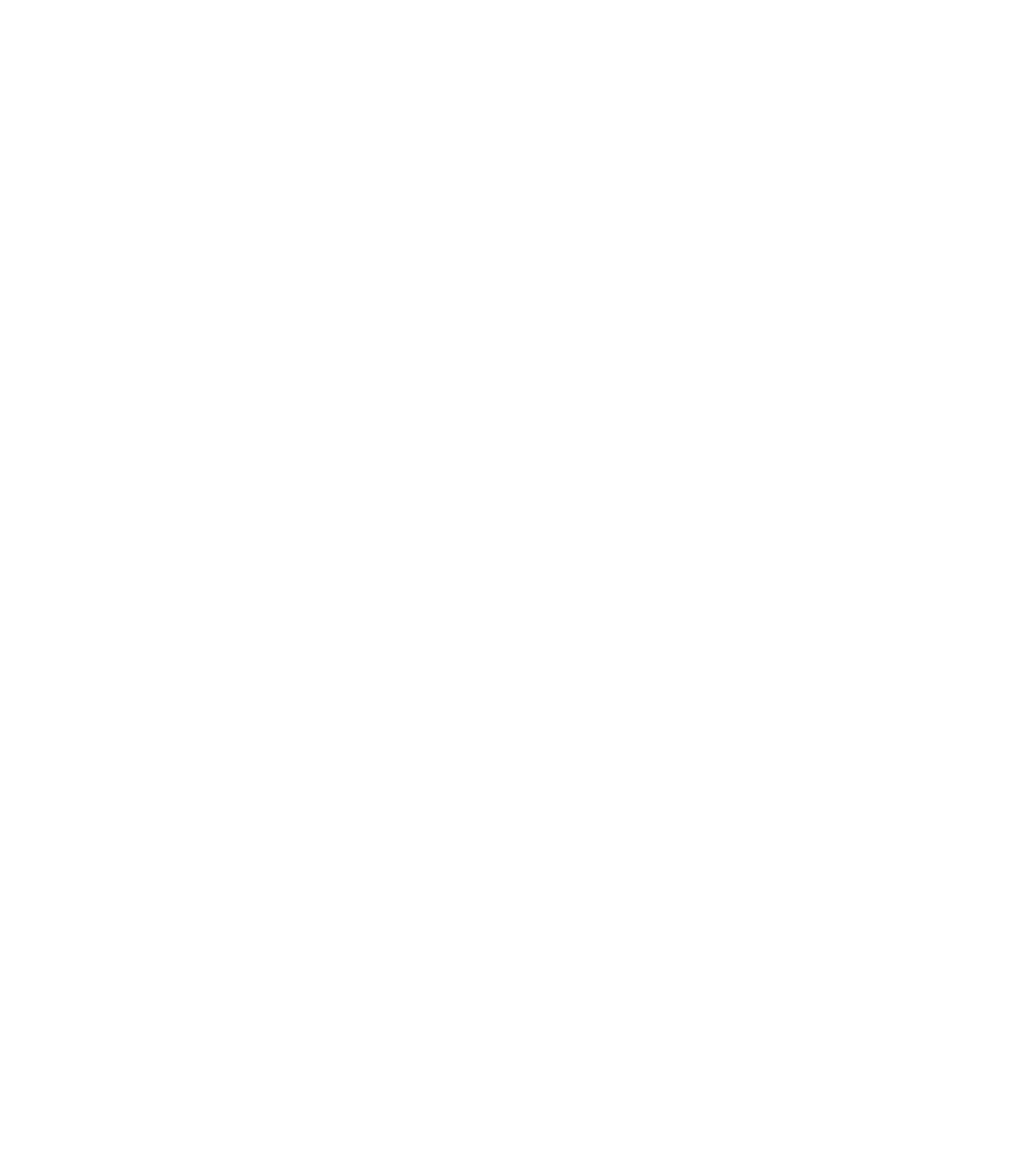
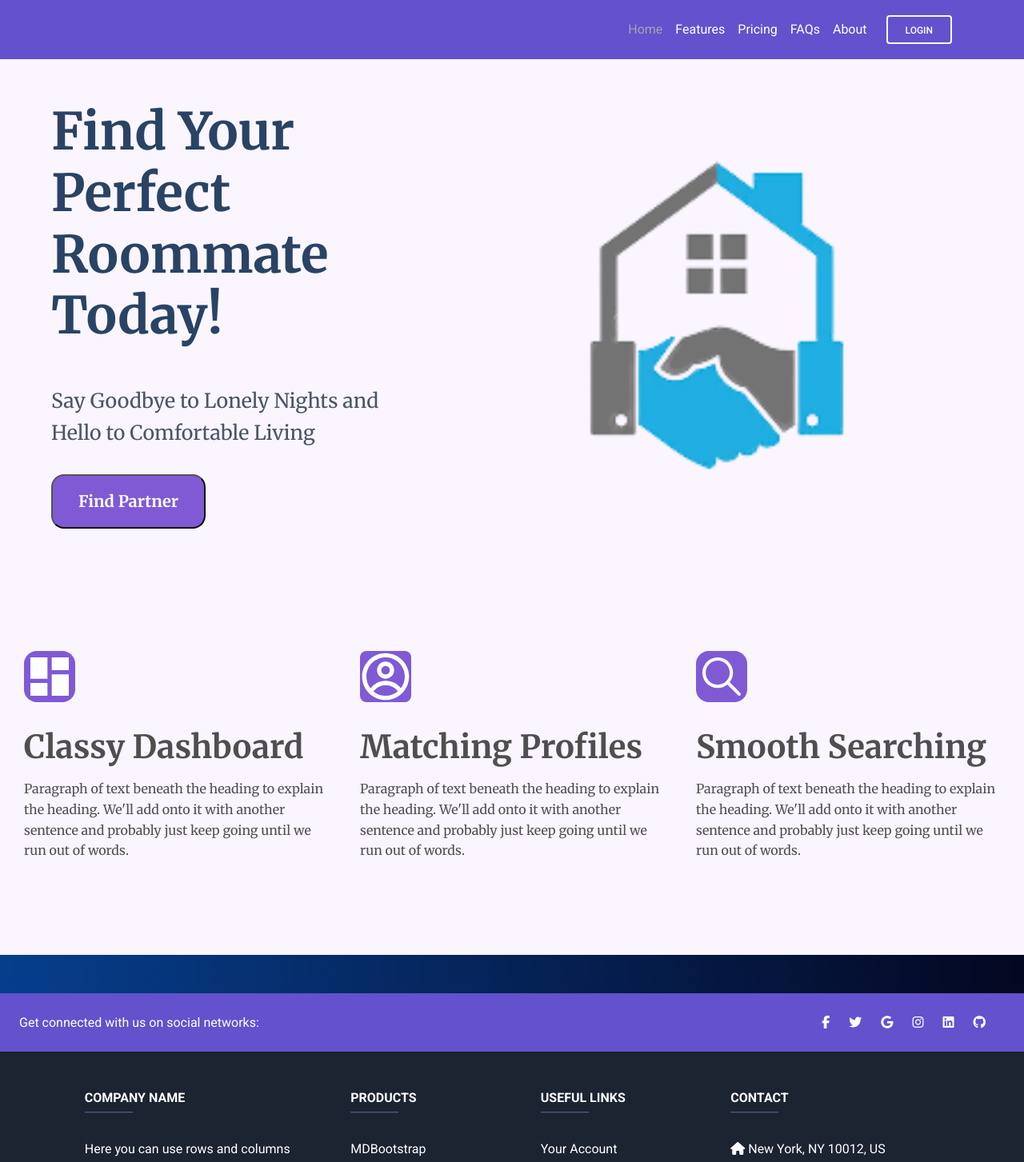
Before and after one commit to aniketmore311/tsec-hacks-atmanirbhar-coders, a React (Create React App) app in the folder client/: page /landing in a window 1280 px wide. Before the commit this address had no page. Shown: the top 1453 px of the page at 80% size. Before the commit the page ends 800 px from the top, so only its background shows below. Built offline with nearby package versions, Linux system fonts and the light colour scheme.

Commit message:
feat: add landing page

```diff
--- a/client/public/index.html
+++ b/client/public/index.html
@@ -1,14 +1,12 @@
 <!DOCTYPE html>
 <html lang="en">
+
 <head>
   <meta charset="utf-8" />
   <link rel="icon" href="%PUBLIC_URL%/favicon.ico" />
   <meta name="viewport" content="width=device-width, initial-scale=1" />
   <meta name="theme-color" content="#000000" />
-    <meta
-      name="description"
-      content="Web site created using create-react-app"
-    />
+  <meta name="description" content="Web site created using create-react-app" />
   <link rel="apple-touch-icon" href="%PUBLIC_URL%/logo192.png" />
   <link href="https://fonts.googleapis.com/css?family=Roboto:300,400,500,700&display=swap" rel="stylesheet" />
   <!--
@@ -25,8 +23,14 @@
       work correctly both with client-side routing and a non-root public URL.
       Learn how to configure a non-root public URL by running `npm run build`.
     -->
+  <link rel="preconnect" href="https://fonts.googleapis.com">
+  <link rel="preconnect" href="https://fonts.gstatic.com" crossorigin>
+  <link
+    href="https://fonts.googleapis.com/css2?family=Merriweather:ital,wght@0,300;0,400;0,700;0,900;1,300;1,400;1,700;1,900&display=swap"
+    rel="stylesheet">
   <title>React App</title>
 </head>
+
 <body>
   <noscript>You need to enable JavaScript to run this app.</noscript>
   <div id="root"></div>
@@ -41,4 +45,5 @@
       To create a production bundle, use `npm run build` or `yarn build`.
     -->
 </body>
+
 </html>
--- a/client/src/App.js
+++ b/client/src/App.js
@@ -4,12 +4,14 @@
 import Home from "./components/home/Home";
 import Flatemates from "./pages/Flatemates";
 import Information from "./pages/information/Information";
+import Landing from "./pages/Landing/Landing";
 
 function App() {
     return (
         <BrowserRouter>
             <Routes>
                 <Route path="/" element={<Home />} />
+                <Route path="/landing" element={<Landing />} />
                 <Route path="/flatmates" element={<Flatemates />} />
                 <Route path="/auth" element={<Auth />} />
                 <Route path="/info" element={<Information />} />
--- /dev/null
+++ b/client/src/pages/Landing/Landing.js
@@ -0,0 +1,235 @@
+import { display } from "@mui/system";
+import React from "react";
+import Footer from "../../components/footer/Footer";
+import HeroContainer from "../../components/LandingPage/HeroContainer";
+import Navbar from "../../components/navbar/Navbar";
+import logo from "./logo.png";
+import { CgProfile } from "react-icons/cg";
+import { RiDashboardFill } from "react-icons/ri";
+import { IoIosSearch } from "react-icons/io";
+import { blue } from "@mui/material/colors";
+
+const Landing = () => {
+    return (
+        <>
+            <Navbar />
+            <div
+                style={{
+                    backgroundColor: "#FAF5FF",
+                    width: "100vw",
+                    height: "80vh",
+                }}
+            >
+                <div
+                    style={{
+                        height: "100%",
+                        display: "flex",
+                        flexDirection: "row",
+                        justifyContent: "space-evenly",
+                        alignItems: "center",
+                    }}
+                >
+                    {/* left section */}
+                    <div
+                        style={{
+                            display: "flex",
+                            flexDirection: "column",
+                            justifyContent: "center",
+                            alignItems: "flex-start",
+                            height: "100%",
+                            maxWidth: "35vw",
+                        }}
+                    >
+                        <h1
+                            style={{
+                                fontFamily: "Merriweather",
+                                fontWeight: "bolder",
+                                fontSize: "4rem",
+                                marginBottom: "3rem",
+                                color: "#2A4365",
+                            }}
+                        >
+                            Find Your Perfect Roommate Today!
+                        </h1>
+                        <p
+                            style={{
+                                fontFamily: "Merriweather",
+                                fontWeight: "normal",
+                                fontSize: "25px",
+                                marginBottom: "2rem",
+                                color: "#4A5568",
+                            }}
+                        >
+                            Say Goodbye to Lonely Nights and Hello to
+                            Comfortable Living
+                        </p>
+                        <button
+                            style={{
+                                fontFamily: "Merriweather",
+                                fontWeight: "bold",
+                                padding: "1rem 2rem",
+                                borderRadius: "1rem",
+                                fontSize: "20px",
+                                color: "white",
+                                backgroundColor: "#805AD5",
+                            }}
+                        >
+                            Find Partner
+                        </button>
+                    </div>
+                    {/* right section */}
+                    <div style={{}}>
+                        <img
+                            src="/logo.png"
+                            style={{
+                                height: "40rem",
+                                width: "40rem",
+                            }}
+                        />
+                    </div>
+                </div>
+            </div>
+            <div
+                style={{
+                    backgroundColor: "#FAF5FF",
+                    width: "100vw",
+                    height: "60vh",
+                }}
+            >
+                <div
+                    style={{
+                        height: "100%",
+                        display: "flex",
+                        flexDirection: "row",
+                        justifyContent: "space-evenly",
+                        alignItems: "center",
+                    }}
+                >
+                    <div
+                        style={{
+                            height: "20rem",
+                            width: "25rem",
+                            display: "flex",
+                            flexDirection: "column",
+                            justifyContent: "center",
+                            alignItems: "flex-start",
+                            padding: "10px",
+                        }}
+                    >
+                        <RiDashboardFill
+                            style={{
+                                height: "4rem",
+                                width: "4rem",
+                                color: "white",
+                                backgroundColor: "#805AD5",
+                                borderRadius: "1rem",
+                                marginBottom: "2rem",
+                            }}
+                        />
+                        <h1
+                            style={{
+                                fontFamily: "Merriweather",
+                                fontWeight: "bold",
+                                marginBottom: "1rem",
+                            }}
+                        >
+                            Classy Dashboard
+                        </h1>
+                        <p
+                            style={{
+                                fontFamily: "Merriweather",
+                            }}
+                        >
+                            Paragraph of text beneath the heading to explain the
+                            heading. We'll add onto it with another sentence and
+                            probably just keep going until we run out of words.
+                        </p>
+                    </div>
+                    <div
+                        style={{
+                            height: "20rem",
+                            width: "25rem",
+                            display: "flex",
+                            flexDirection: "column",
+                            justifyContent: "center",
+                            alignItems: "flex-start",
+                            padding: "10px",
+                        }}
+                    >
+                        <CgProfile
+                            style={{
+                                height: "4rem",
+                                width: "4rem",
+                                color: "white",
+                                backgroundColor: "#805AD5",
+                                borderRadius: "0.5rem",
+                                marginBottom: "2rem",
+                            }}
+                        />
+                        <h1
+                            style={{
+                                fontFamily: "Merriweather",
+                                fontWeight: "bold",
+                                marginBottom: "1rem",
+                            }}
+                        >
+                            Matching Profiles
+                        </h1>
+                        <p
+                            style={{
+                                fontFamily: "Merriweather",
+                            }}
+                        >
+                            Paragraph of text beneath the heading to explain the
+                            heading. We'll add onto it with another sentence and
+                            probably just keep going until we run out of words.
+                        </p>
+                    </div>
+                    <div
+                        style={{
+                            height: "20rem",
+                            width: "25rem",
+                            display: "flex",
+                            flexDirection: "column",
+                            justifyContent: "center",
+                            alignItems: "flex-start",
+                            padding: "10px",
+                        }}
+                    >
+                        <IoIosSearch
+                            style={{
+                                height: "4rem",
+                                width: "4rem",
+                                color: "white",
+                                backgroundColor: "#805AD5",
+                                borderRadius: "1rem",
+                                marginBottom: "2rem",
+                            }}
+                        />
+                        <h1
+                            style={{
+                                fontFamily: "Merriweather",
+                                fontWeight: "bold",
+                                marginBottom: "1rem",
+                            }}
+                        >
+                            Smooth Searching
+                        </h1>
+                        <p
+                            style={{
+                                fontFamily: "Merriweather",
+                            }}
+                        >
+                            Paragraph of text beneath the heading to explain the
+                            heading. We'll add onto it with another sentence and
+                            probably just keep going until we run out of words.
+                        </p>
+                    </div>
+                </div>
+            </div>
+            <Footer />
+        </>
+    );
+};
+
+export default Landing;
```
Also changed, not shown: client/src/index.css (+30 -7 lines), client/public/logo.png (added), client/src/components/LandingPage/HeroContainer.css (added), client/src/components/LandingPage/HeroContainer.js (added), client/src/pages/Landing/logo.png (added). Lines whose indentation alone changed are shown as unchanged.
